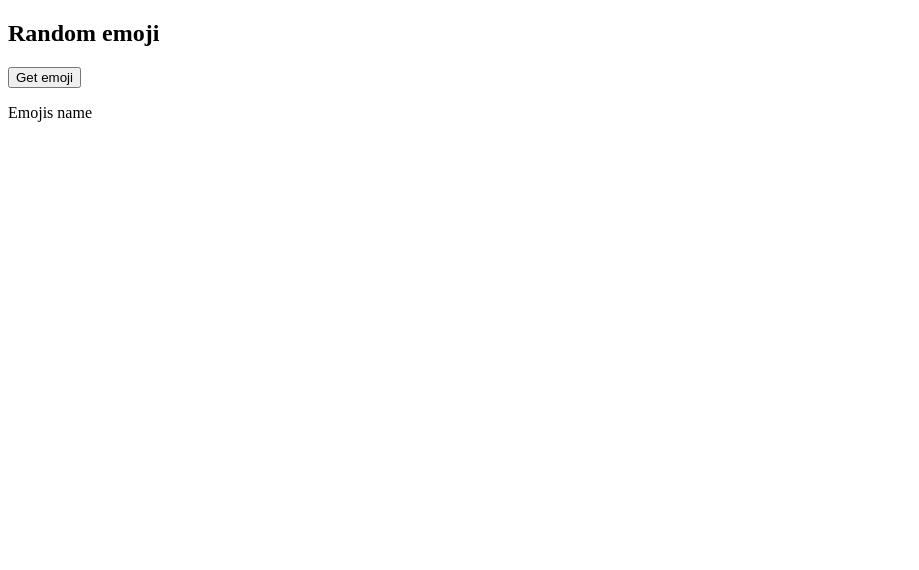
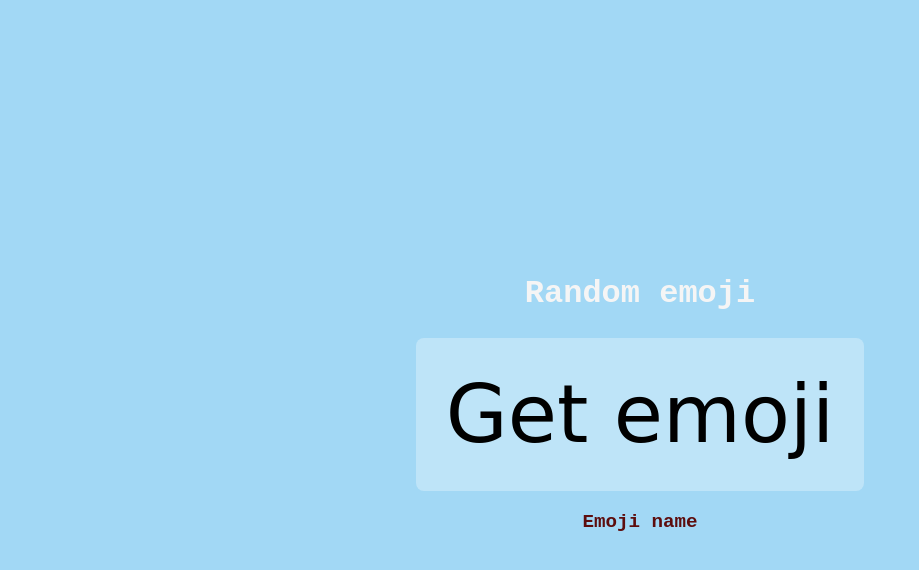
Before and after one commit to HildaAb/Random-Emoji, a plain HTML site: page index.html in a window 1280 px wide. Shown: the whole page, without its empty margins (0-919 px from the left). Drawn offline with Linux system fonts and the light colour scheme.

Commit message:
added basic CSS

```diff
--- a/index.html
+++ b/index.html
@@ -7,10 +7,10 @@
     <link rel="stylesheet" href="style.css" />
   </head>
   <body>
-    <div class="container">
-      <h2>Random emoji</h2>
+    <h2>Random emoji</h2>
+    <div class="section">
       <button class="btn" id="btn">Get emoji</button>
-      <p>Emojis name</p>
+      <p class="emoji-name">Emoji name</p>
     </div>
     <script src="app.js"></script>
   </body>
--- a/style.css
+++ b/style.css
@@ -0,0 +1,41 @@
+body {
+  margin: 0;
+  padding: 0;
+  background-color: rgb(162, 216, 245);
+  min-height: 100vh;
+  display: flex;
+  flex-direction: column;
+  justify-content: center;
+  align-items: center;
+  font-family: "Courier New", Courier, monospace;
+}
+
+h2 {
+  font-size: 2rem;
+  color: whitesmoke;
+}
+
+.section {
+  text-align: center;
+}
+
+.btn {
+  font-family: cursive;
+  font-size: 5rem;
+  border: none;
+  background: rgba(255, 255, 255, 0.3);
+  border-radius: 8px;
+  padding: 30px;
+  transition: all 0.3s ease-in-out;
+  cursor: pointer;
+}
+
+.btn:hover {
+  background-color: rgb(241, 251, 231);
+}
+
+.emoji-name {
+  font-size: 1.2rem;
+  font-weight: 600;
+  color: rgb(93, 13, 13);
+}
```
